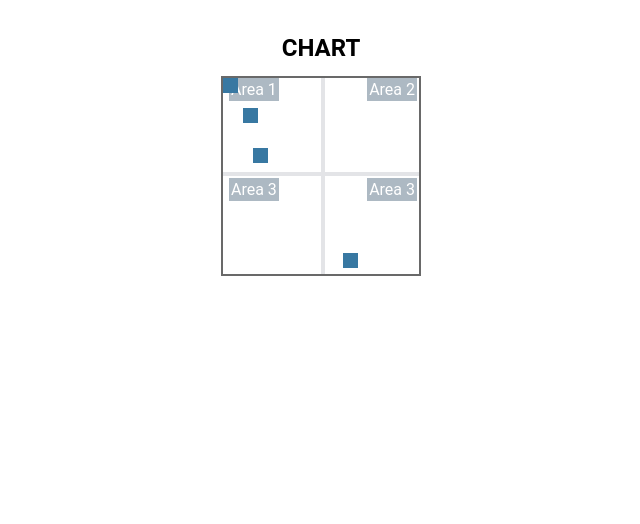
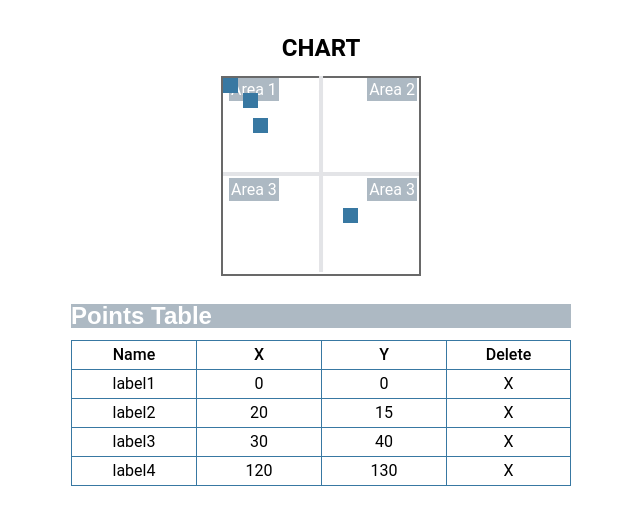
Before and after one commit to acerezci/magic-quadrant-case, a React (Create React App) app: page / in a window 1280 px wide. Shown: the top 524 px of the page, without its empty margins (319-959 px from the left). Built offline with nearby package versions, Linux system fonts and the light colour scheme.

Commit message:
Context was created & table was created & deleted process was created

```diff
--- a/src/components/app.tsx
+++ b/src/components/app.tsx
@@ -1,4 +1,19 @@
 import React from "react";
 import { Home } from "../containers";
+import { AppContextProvider } from "../context";
+import { PointsType } from "../models";
 
-export const App: React.FC = () => <Home />;
+export const App: React.FC = () => {
+  const points: PointsType = [
+    { id: 0, label: "label1", x: 0, y: 0 },
+    { id: 1, label: "label2", x: 20, y: 15 },
+    { id: 2, label: "label3", x: 30, y: 40 },
+    { id: 3, label: "label4", x: 120, y: 130 },
+  ];
+
+  return (
+    <AppContextProvider data={points}>
+      <Home />
+    </AppContextProvider>
+  );
+};
--- a/src/components/chart.tsx
+++ b/src/components/chart.tsx
@@ -1,9 +1,9 @@
 import React from "react";
 import "../styles/chart.css";
 
-export const Chart = React.forwardRef<HTMLDivElement, Props>(({ children }, ref) => {
+export const Chart: React.FC = ({ children }) => {
   return (
-    <div ref={ref} className="chart-container">
+    <div className="chart-container">
       <div className="chart-area-label-container">
         <div>
           <span>Area 1</span>
@@ -21,8 +21,4 @@ export const Chart = React.forwardRef<HTMLDivElement, Props>(({ children }, ref)
       {children}
     </div>
   );
-});
-
-interface Props {
-  children: React.ReactNode;
-}
+};
--- a/src/components/index.ts
+++ b/src/components/index.ts
@@ -1,3 +1,4 @@
 export * from "./app";
 export * from "./chart";
 export * from "./point";
+export * from "./table";
--- a/src/components/point.tsx
+++ b/src/components/point.tsx
@@ -1,10 +1,10 @@
 import React, { DragEvent, RefObject } from "react";
-import { ChartPosition, PointType } from "../models";
+import { chartSettings, pointSettings } from "../config";
+import { useAppContext } from "../context";
+import { PointType } from "../models";
 import "../styles/point.css";
 
-// chartX and chartY were defined for point's edge
-
-export const Point: React.FC<PointType & ChartPosition> = ({ label, x, y, chartX, chartY }) => {
+export const Point: React.FC<PointType> = ({ label, x, y, id }) => {
   const [{ dx, dy }, setOffset] = React.useState({ dx: x, dy: y });
   const [startX, setStartX] = React.useState<number>(0);
   const [startY, setStartY] = React.useState<number>(0);
@@ -12,6 +12,7 @@ export const Point: React.FC<PointType & ChartPosition> = ({ label, x, y, chartX
   const pointRef: RefObject<HTMLDivElement> = React.useRef(null);
   const elementX = Number(pointRef.current?.getBoundingClientRect().x) || 0;
   const elementY = Number(pointRef.current?.getBoundingClientRect().y) || 0;
+  const { updatePoints } = useAppContext();
 
   const onMouseDown = () => {
     setStartX(elementX - dx);
@@ -20,10 +21,27 @@ export const Point: React.FC<PointType & ChartPosition> = ({ label, x, y, chartX
 
   const onDragEnd = (e: DragEvent) => {
     e.preventDefault();
-    const newDx = e.pageX - startX;
-    const newDy = e.pageY - startY;
+    let newDx = e.pageX - startX;
+    let newDy = e.pageY - startY;
+
+    if (newDx < 0) {
+      newDx = 0;
+    }
+
+    if (newDx > chartSettings.width - pointSettings.width - chartSettings.borderWidth - 1) {
+      newDx = chartSettings.width - pointSettings.width - chartSettings.borderWidth - 1;
+    }
+
+    if (newDy < 0) {
+      newDy = 0;
+    }
+
+    if (newDy > chartSettings.height - pointSettings.height - chartSettings.borderWidth - 1) {
+      newDy = chartSettings.height - pointSettings.height - chartSettings.borderWidth - 1;
+    }
 
     setOffset({ dx: newDx, dy: newDy });
+    updatePoints({ id, x: newDx, y: newDy, label });
   };
 
   const onMouseOut = () => {
--- /dev/null
+++ b/src/components/table.tsx
@@ -0,0 +1,30 @@
+import React from "react";
+import { useAppContext } from "../context";
+import { PointType } from "../models";
+import "../styles/table.css";
+
+export const Table: React.FC = () => {
+  const { points, deletePoint } = useAppContext();
+
+  return (
+    <div className="table-container">
+      <h2>Points Table</h2>
+      <div className="table-item table-header">
+        <div>Name</div>
+        <div>X</div>
+        <div>Y</div>
+        <div>Delete</div>
+      </div>
+      {points?.map((point: PointType, index: number) => (
+        <div className="table-item" key={`${point.label}-${point.x}-${point.y}-${index}`}>
+          <div>{point.label}</div>
+          <div>{point.x}</div>
+          <div>{point.y}</div>
+          <div onClick={() => deletePoint(point)} className="delete-button">
+            X
+          </div>
+        </div>
+      ))}
+    </div>
+  );
+};
--- a/src/containers/home.tsx
+++ b/src/containers/home.tsx
@@ -1,40 +1,27 @@
-import React, { RefObject } from "react";
-import { Chart, Point } from "../components";
-import { PointsType, PointType } from "../models";
+import React from "react";
+import { Chart, Point, Table } from "../components";
+import { useAppContext } from "../context";
+import { PointType } from "../models";
 import "../styles/home.css";
 
 export const Home: React.FC = () => {
-  const points: PointsType = [
-    { label: "label1", x: 0, y: 0 },
-    { label: "label2", x: 20, y: 15 },
-    { label: "label3", x: 30, y: 40 },
-    { label: "label4", x: 120, y: 130 },
-  ];
-  const [{ chartX, chartY }, setChartOffset] = React.useState({ chartX: 0, chartY: 0 });
-  const chartRef: RefObject<HTMLDivElement> = React.useRef(null);
-
-  React.useEffect(() => {
-    setChartOffset({
-      chartX: Number(chartRef.current?.getBoundingClientRect().x),
-      chartY: Number(chartRef.current?.getBoundingClientRect().y),
-    });
-  }, []);
+  const { points } = useAppContext();
 
   return (
     <div className="home-container">
       <h2>CHART</h2>
-      <Chart ref={chartRef}>
+      <Chart>
         {points.map((point: PointType, index: number) => (
           <Point
-            key={`${point.label}-${point.x}-${point.y}-${index}`}
+            key={`${point.id}-${point.label}-${point.x}-${point.y}-${index}`}
+            id={point.id}
             x={point.x}
             y={point.y}
             label={point.label}
-            chartX={chartX}
-            chartY={chartY}
           />
         ))}
       </Chart>
+      <Table />
     </div>
   );
 };
--- /dev/null
+++ b/src/context/app.tsx
@@ -0,0 +1,36 @@
+import React from "react";
+import { AppContextModel, PointsType, PointType } from "../models";
+
+export const AppContext = React.createContext<AppContextModel>({ points: [] } as any);
+export const useAppContext = () => React.useContext(AppContext);
+
+export const AppContextProvider: React.FC<{ data?: PointsType }> = ({ children, data }) => {
+  const [points, setPoints] = React.useState<PointsType>(data || []);
+
+  const updatePoints = (point: PointType) => {
+    setPoints((prevState: PointsType) => {
+      return prevState.map((_point: PointType) => {
+        if (_point.id === point.id) {
+          _point.x = point.x;
+          _point.y = point.y;
+        }
+
+        return _point;
+      });
+    });
+  };
+
+  const deletePoint = (point: PointType) => {
+    setPoints((prevState: PointsType) =>
+      prevState.filter((_point: PointType) => _point.id !== point.id),
+    );
+  };
+
+  const contextValue: AppContextModel = {
+    points,
+    updatePoints,
+    deletePoint,
+  };
+
+  return <AppContext.Provider value={contextValue}>{children}</AppContext.Provider>;
+};
--- /dev/null
+++ b/src/context/index.ts
@@ -0,0 +1 @@
+export * from "./app";
--- a/src/styles/chart.css
+++ b/src/styles/chart.css
@@ -4,14 +4,13 @@
   height: 200px;
   border: 2px solid var(--color-dark-gray);
   margin-top: 16px;
-  overflow: hidden;
 }
 
 .chart-container::before {
   content: "";
   border: 2px solid var(--color-light-gray);
   display: flex;
-  width: 100%;
+  width: 98%;
   position: absolute;
   bottom: 50%;
 }
@@ -20,7 +19,7 @@
   content: "";
   border: 2px solid var(--color-light-gray);
   display: flex;
-  width: 100%;
+  width: 98%;
   position: absolute;
   bottom: 50%;
   transform: rotate(90deg);
--- a/src/styles/point.css
+++ b/src/styles/point.css
@@ -1,5 +1,5 @@
 .point-container {
-  position: relative;
+  position: absolute;
   width: 15px;
   height: 15px;
   background-color: var(--color-dark-blue);
@@ -11,8 +11,11 @@
   box-shadow: unset !important;
 }
 
-.label {
+.point-container .label {
   position: absolute;
   top: -21px;
   left: -12px;
+  font-size: 13px;
+  font-family: sans-serif;
+  color: var(--color-dark-blue);
 }
--- /dev/null
+++ b/src/styles/table.css
@@ -0,0 +1,42 @@
+.table-container {
+  display: flex;
+  flex-direction: column;
+  width: 500px;
+  margin-top: 16px;
+}
+
+.table-container h2 {
+  background-color: var(--color-light-blue);
+  color: var(--color-white);
+  font-family: sans-serif;
+  margin: 12px 0;
+}
+
+.table-item {
+  display: grid;
+  grid-template-columns: 1fr 1fr 1fr 1fr;
+}
+
+.table-item div {
+  border: 1px solid var(--color-dark-blue);
+  border-right: none;
+  border-bottom: none;
+  padding: 6px;
+  text-align: center;
+}
+
+.table-item div:last-child {
+  border-right: 1px solid var(--color-dark-blue);
+}
+
+.table-item:last-child {
+  border-bottom: 1px solid var(--color-dark-blue);
+}
+
+.table-header div {
+  font-weight: 500;
+}
+
+.delete-button {
+  cursor: pointer;
+}
```
Also changed, not shown: src/models.ts (+5 -3 lines).
